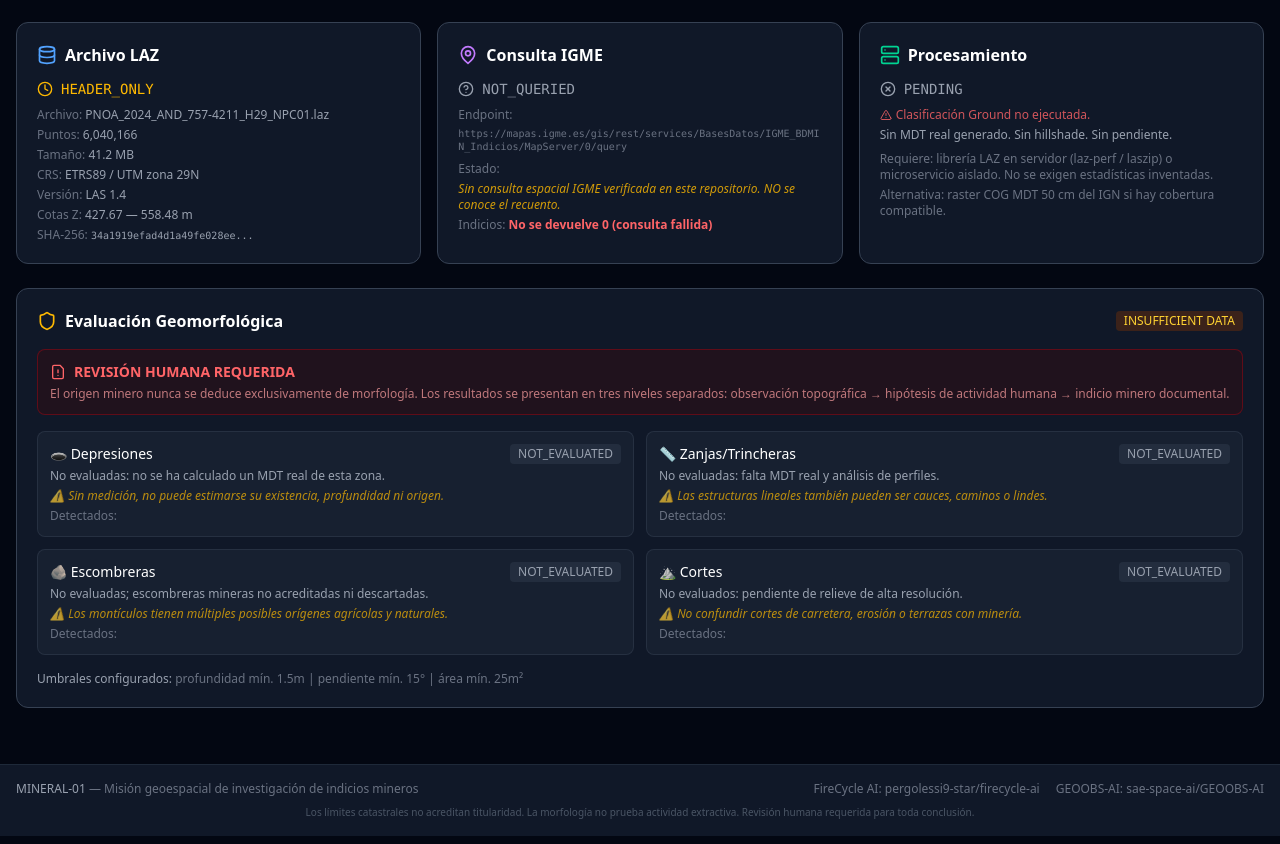
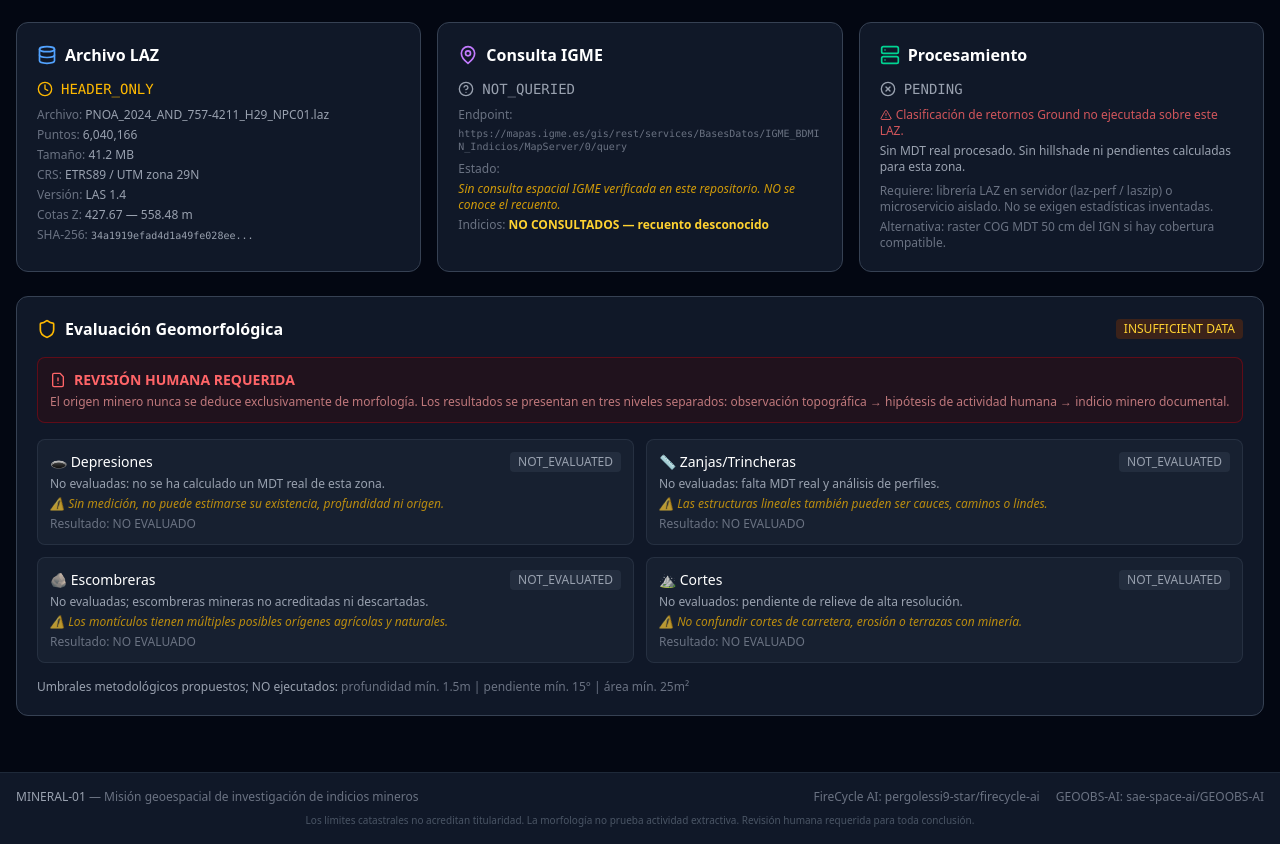
Before and after one commit to sae-space-ai/minerales, a React (Vite) app: page / in a window 1280 px wide. Shown: the part 287-1131 px from the top of the page. Built offline with nearby package versions, Linux system fonts and the light colour scheme.

Commit message:
fix(mineral01): dashboard reports unqueried IGME and unevaluated observations

```diff
--- a/src/components/Dashboard.tsx
+++ b/src/components/Dashboard.tsx
@@ -106,7 +106,7 @@ export default function Dashboard() {
             <p className="text-[10px] break-all text-gray-500 font-mono">{mission.igmeStatus.endpoint}</p>
             <p className="mt-2"><span className="text-gray-500">Estado:</span></p>
             <p className="text-amber-400/80 italic">{mission.igmeStatus.errorMessage}</p>
-            <p className="mt-1"><span className="text-gray-500">Indicios:</span> <span className="text-red-400 font-bold">No se devuelve 0 (consulta fallida)</span></p>
+            <p className="mt-1"><span className="text-gray-500">Indicios:</span> <span className="text-amber-300 font-bold">NO CONSULTADOS — recuento desconocido</span></p>
           </div>
         </div>
 
@@ -123,9 +123,9 @@ export default function Dashboard() {
           <div className="space-y-1 text-xs text-gray-400">
             <p className="text-red-400/80">
               <AlertTriangle className="w-3 h-3 inline mr-1" />
-              Clasificación Ground no ejecutada.
+              Clasificación de retornos Ground no ejecutada sobre este LAZ.
             </p>
-            <p>Sin MDT real generado. Sin hillshade. Sin pendiente.</p>
+            <p>Sin MDT real procesado. Sin hillshade ni pendientes calculadas para esta zona.</p>
             <p className="mt-2 text-gray-500">
               Requiere: librería LAZ en servidor (laz-perf / laszip) o microservicio aislado.
               No se exigen estadísticas inventadas.
@@ -181,14 +181,14 @@ export default function Dashboard() {
                 </div>
                 <p className="text-xs text-gray-400">{pattern.description}</p>
                 <p className="text-xs text-amber-400/70 mt-1 italic">⚠️ {pattern.caveat}</p>
-                <p className="text-xs text-gray-500 mt-1">Detectados: {pattern.detected}</p>
+                <p className="text-xs text-gray-500 mt-1">Resultado: {pattern.detected === null ? 'NO EVALUADO' : pattern.detected}</p>
               </div>
             );
           })}
         </div>
 
         <div className="mt-4 text-xs text-gray-500">
-          <span className="text-gray-400">Umbrales configurados:</span> profundidad mín. {mission.geomorphologicalEvaluation.thresholds.minDepth}m |
+          <span className="text-gray-400">Umbrales metodológicos propuestos; NO ejecutados:</span> profundidad mín. {mission.geomorphologicalEvaluation.thresholds.minDepth}m |
           pendiente mín. {mission.geomorphologicalEvaluation.thresholds.minSlope}° |
           área mín. {mission.geomorphologicalEvaluation.thresholds.minArea}m²
         </div>
```
